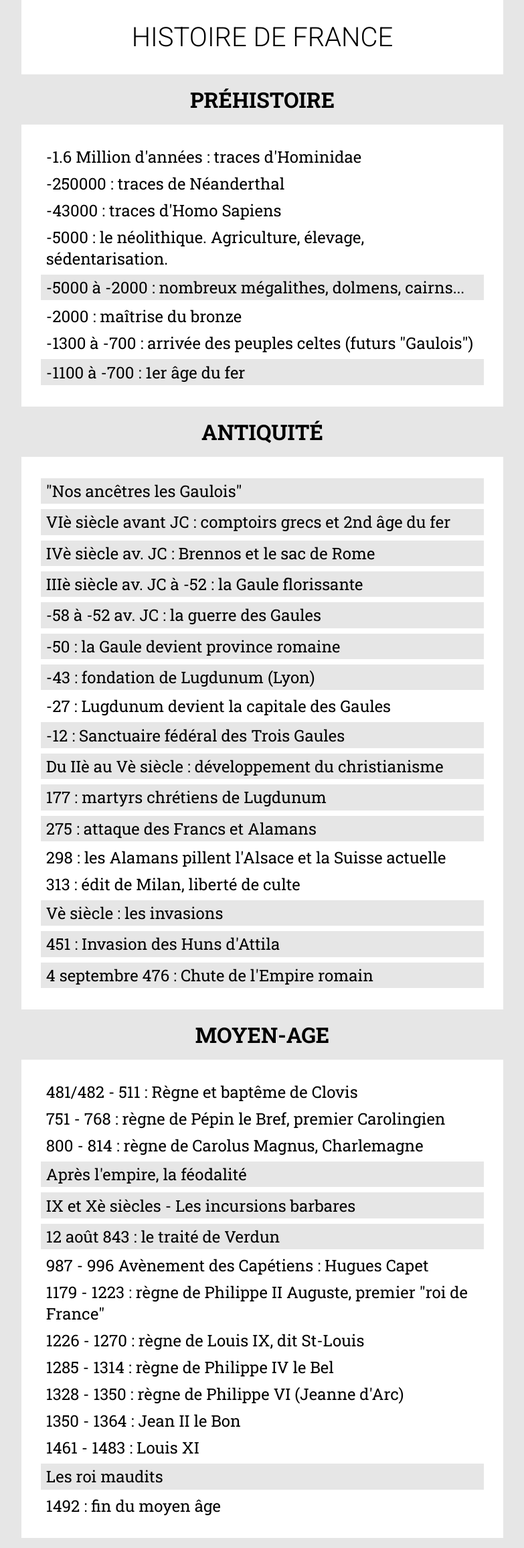
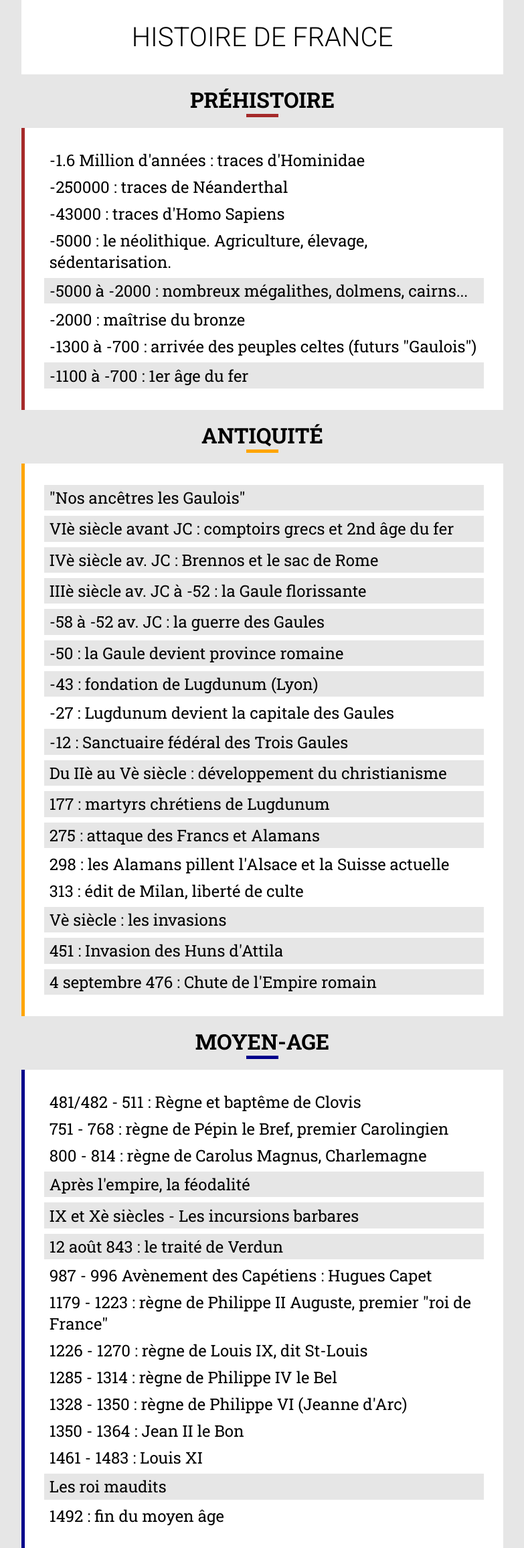
Before and after one commit to samuelbalin67/apprendre.xyz, a PHP site: page /histoire_de_france/index.html in a window 1280 px wide. Shown: the whole page at 67% size, without its empty margins (248-1031 px from the left). Run offline with PHP 8.4, Linux system fonts and the light colour scheme; some web fonts are replaced.

Commit message:
ajout de bordures et soulignages, une couleur par période

```diff
--- a/css/styles.css
+++ b/css/styles.css
@@ -16,6 +16,13 @@
 }
 h1,h2{
 	text-transform: uppercase;
+}
+h2::after {
+    display: block;
+    margin: auto;
+    width: 3rem;
+    height: 5px;
+    content: "";
 }
 p{
 	text-align: justify;
@@ -85,6 +92,26 @@
 li.periode:after{
 	/*content: "+";*/
 }
+/*underline titles / content borders*/
+.prehistoire h2::after {
+	background: brown;
+}
+.antiquite h2::after {
+	background: orange;
+}
+.moyenage h2::after {
+	background: darkblue;
+}
+.prehistoire > div {
+	border-left: 5px solid brown;
+}
+.antiquite > div {
+	border-left: 5px solid orange;
+}
+.moyenage > div {
+	border-left: 5px solid darkblue;
+}
+
 @media screen and (min-width: 800px) {
 	body{
 		max-width: 720px;
--- a/histoire_de_france/index.html
+++ b/histoire_de_france/index.html
@@ -51,7 +51,7 @@
 				</div>
 			</ul>
 
-			<ul class="grandeSection prehistoire">
+			<ul class="grandeSection antiquite">
 				<h2 class="">Antiquité</h2>
 				<div>
 					<li class="periode">
@@ -122,7 +122,7 @@
 				</div>
 			</ul>
 
-			<ul class="grandeSection moyen-age">
+			<ul class="grandeSection moyenage">
 				<h2 class="">Moyen-Age</h2>
 				<div>
 					<li class="periode">
```
